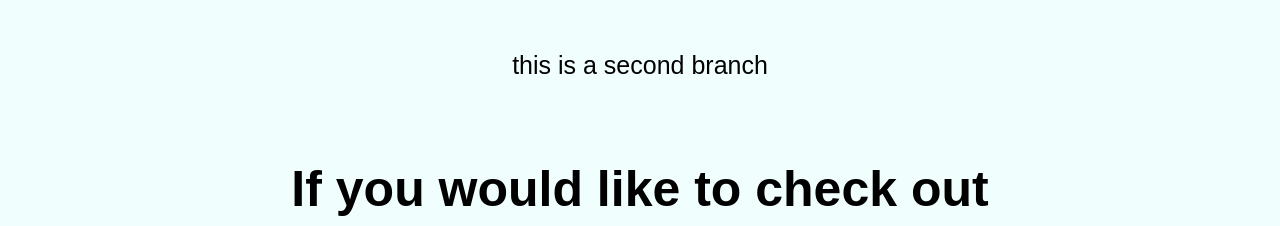
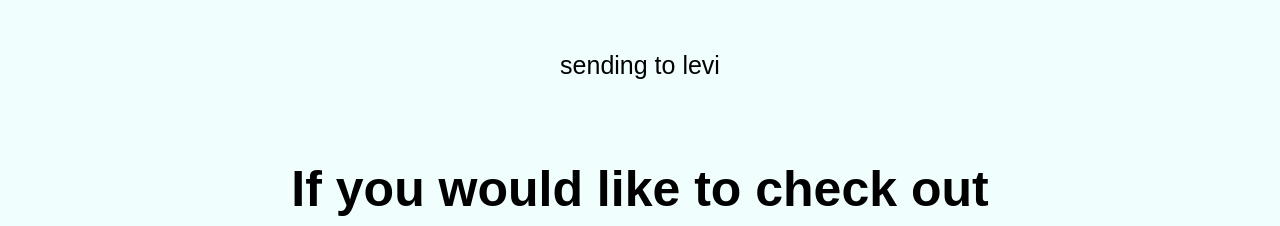
Before and after one commit to levipevans/ShadowLancer42.github.io, a plain HTML site: page index.html in a window 1280 px wide. Shown: the part 223-449 px from the top of the page. Drawn offline with nearby package versions, Linux system fonts and the light colour scheme.

Commit message:
final version to send to levi

```diff
--- a/index.html
+++ b/index.html
@@ -22,7 +22,7 @@
     <div class="content">
       <h1>About Me</h1>
       <p class="about_text">
-        this is a second branch
+        sending to levi
       </p>
       <h2>
         If you would like to check out some of my stuff, feel free to check my
```
